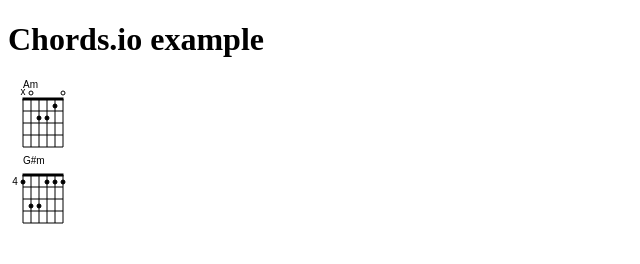
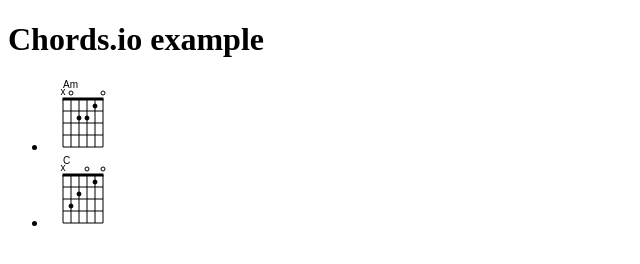
Before and after one commit to guitarparty/chords.io, a plain HTML site: page index.html in a window 1280 px wide. Shown: the whole page, without its empty margins (0-640 px from the left). Drawn offline with nearby package versions, Linux system fonts and the light colour scheme.

Commit message:
jQuery plugin

```diff
--- a/index.html
+++ b/index.html
@@ -7,29 +7,16 @@
         <script src="javascripts/raphael-min.js"></script>
         <script src="javascripts/chords.io.js"></script>
         <script>
-            window.onload = function () {
-                var paper = Raphael("canvas", 64, 72);
-                drawChord({
-                    'canvas': paper,
-                    'chord': {
-                        'name': 'Am',
-                        'code': 'xo2210'
-                    }
-                });
-                var paper2 = Raphael("canvas2", 64, 72);
-                drawChord({
-                    'canvas': paper2,
-                    'chord': {
-                        'name': 'G#m',
-                        'code': '133111_4'
-                    }
-                });
-            };
+            $(document).ready(function(){
+                $('.chord').chordsIO();
+            });
         </script>
     </head>
     <body>
         <h1>Chords.io example</h1>
-        <div id="canvas"></div>
-        <div id="canvas2"></div>
+        <ul>
+            <li class="chord" data-code="xo221o" data-name="Am"></li>
+            <li class="chord" data-code="x32o1o" data-name="C"></li>
+        </ul>
     </body>
 </html>
--- a/javascripts/chords.io.js
+++ b/javascripts/chords.io.js
@@ -1,14 +1,32 @@
 /* chords.io */
 
-function drawChord(settings) {
-    var canvas = settings.canvas;
-    var x0=15,y0=20;
-    var xs=8,ys=12;
-    drawGrid(canvas, x0, y0, xs, ys, 5, 4);
-    canvas.text(x0, y0-15, settings.chord.name)
+
+(function($){
+    $.fn.extend({
+        //plugin name - animatemenu
+        chordsIO: function(options) {
+
+            //Settings list and the default values
+            var defaults = {
+                'width': 64,
+                'height': 72,
+                'x0': 15,
+                'y0': 20,
+                'xs': 8,
+                'ys': 12,
+                'xn': 5,
+                'yn': 4
+            };
+
+            var options = $.extend(defaults, options);
+
+            var drawChord = function(canvas, chord) {
+                var x0=options.x0,y0=options.y0;
+                var xs=options.xs,ys=options.ys;
+                drawGrid(canvas);
+                canvas.text(x0, y0-15, chord.name)
                 .attr("text-anchor", "start");
-    var parts = settings.chord.code.split("_");
-    console.log(parts);
+                var parts = chord.code.split("_");
                 if(parts.length > 1){
                     canvas.text(x0 - xs, y0 + ys/2, parts[1]);
                 }
@@ -29,11 +47,14 @@ function drawChord(settings) {
                 }
             };
 
-function drawGrid(canvas, x0, y0, xs, ys, xn, yn) {
+            var drawGrid = function(canvas) {
+                var x0=options.x0,y0=options.y0;
+                var xs=options.xs,ys=options.ys;
+                var xn=options.xn,yn=options.yn;
+
                 var w = xs * xn, h = ys * yn;
                 for(var i=x0;i<=x0+w;i+=xs) {
                     var path = "M" + i + " " + y0 + "L" + i + " " + (y0 + h);
-        //console.log(path);
                     canvas.path(path);
                 }
                 for(var j=y0;j<=y0+h;j+=ys) {
@@ -46,6 +67,22 @@ function drawGrid(canvas, x0, y0, xs, ys, xn, yn) {
                     else {
                         canvas.path(path);
                     }
-        //console.log(path);
                 }
             };
+
+
+            return this.each(function() {
+                var o = options;
+
+                var obj = $(this);
+                var canvas = $('<div />');
+                obj.append(canvas);
+                console.log(canvas.first());
+                drawChord(Raphael(canvas[0], o.width, o.height), {
+                    'name': obj.attr('data-name'),
+                    'code': obj.attr('data-code')
+                });
+            });
+        }
+    });
+})(jQuery);
```
Lines whose indentation alone changed are shown as unchanged.
